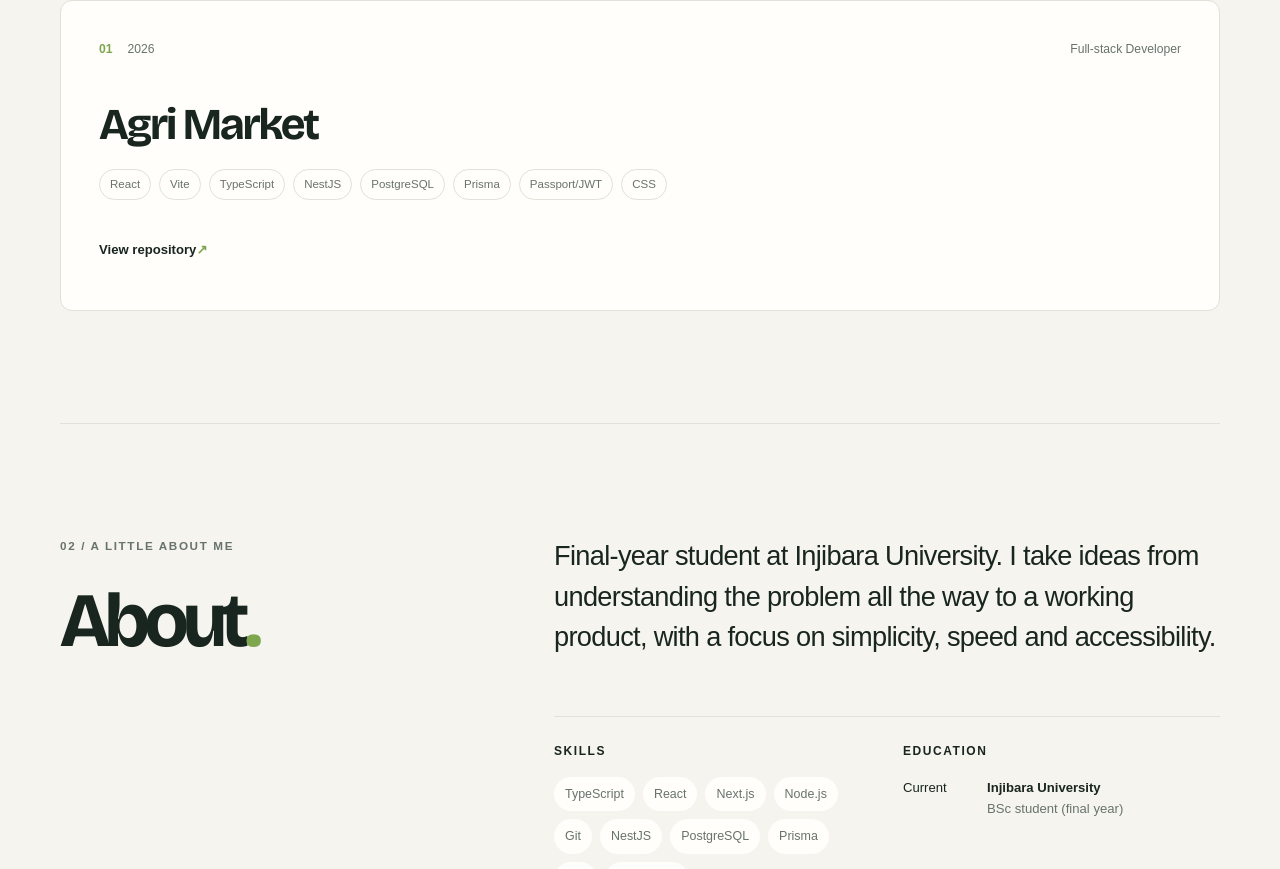
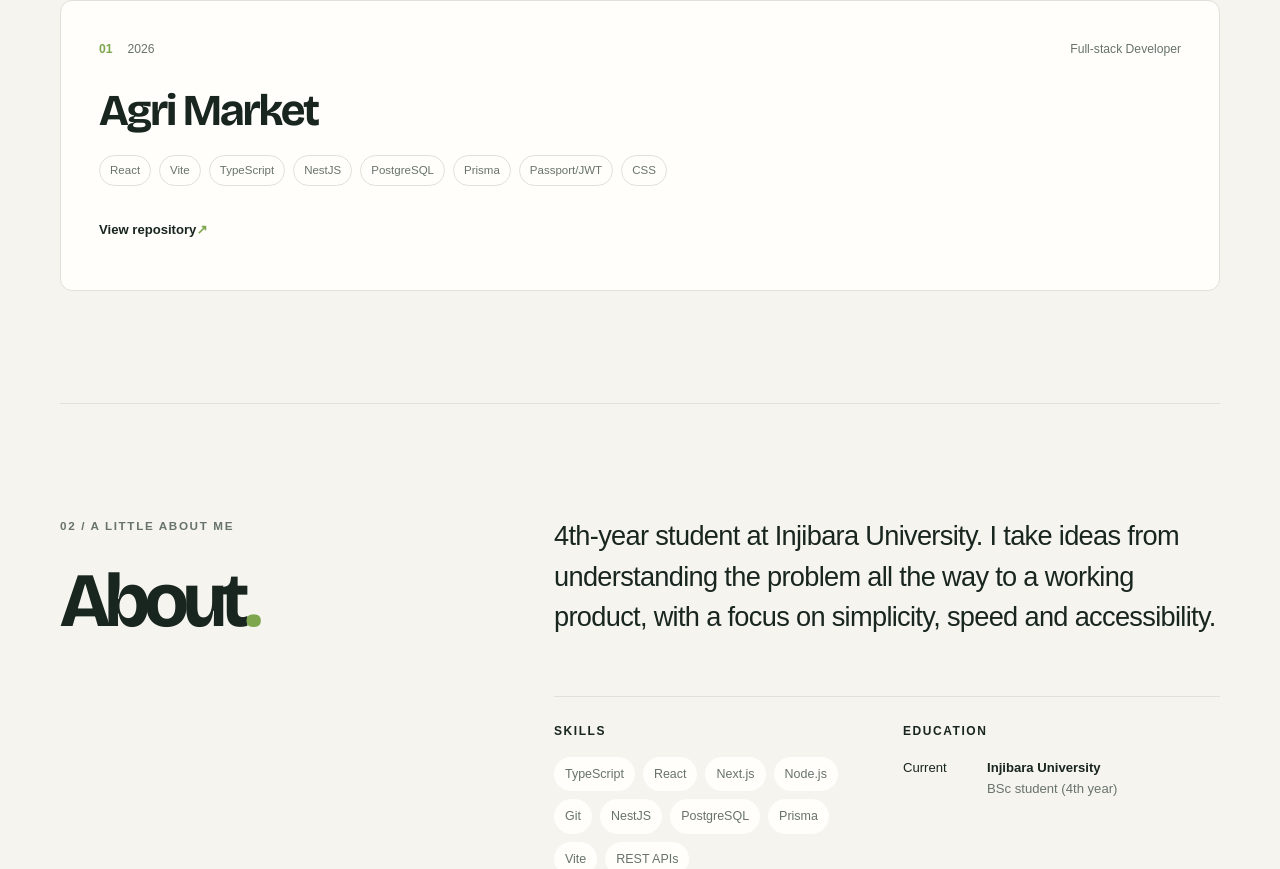
Before and after one commit to betesfa12/portfolio, a Next.js app: page / in a window 1280 px wide. Shown: the part 1071-1940 px from the top of the page. Built offline with nearby package versions, Linux system fonts and the light colour scheme.

Commit message:
Use 4th-year wording and restore Agri Market details
Co-authored-by: Copilot <223556219+Copilot@users.noreply.github.com>

```diff
--- a/app/globals.css
+++ b/app/globals.css
@@ -150,7 +150,6 @@ h1, h2, h3 { font-family: var(--font-display), var(--font-body), sans-serif; lin
 .section-intro { justify-self: end; color: var(--muted); font-size: .92rem; }
 .projects { display: grid; grid-template-columns: repeat(2, minmax(0, 1fr)); gap: 18px; }
 .project-card {
-  min-height: 260px;
   display: flex;
   flex-direction: column;
   padding: clamp(24px, 4vw, 38px);
@@ -164,14 +163,14 @@ h1, h2, h3 { font-family: var(--font-display), var(--font-body), sans-serif; lin
 .project-topline { display: flex; align-items: center; gap: 15px; color: var(--muted); font-size: .76rem; }
 .project-number { color: #7da64e; font-weight: 700; }
 .project-role { margin-left: auto; }
-.project-card h3 { margin-top: 42px; font-size: clamp(1.8rem, 4vw, 2.75rem); letter-spacing: -.05em; }
+.project-card h3 { margin-top: 28px; font-size: clamp(1.8rem, 4vw, 2.75rem); letter-spacing: -.05em; }
 .project-description { max-width: 520px; margin-top: 14px; color: var(--muted); font-size: .94rem; }
 .project-features { display: grid; gap: 8px; padding: 0; margin: 20px 0 0; color: var(--muted); font-size: .88rem; list-style: none; }
 .project-features li { position: relative; padding-left: 18px; }
 .project-features li::before { content: ""; position: absolute; top: .68em; left: 0; width: 6px; height: 6px; border-radius: 50%; background: #7da64e; }
 .tool-list { display: flex; flex-wrap: wrap; gap: 8px; padding: 0; margin: 20px 0 0; list-style: none; }
 .tool-list li { padding: 5px 10px; border: 1px solid var(--line); border-radius: 999px; color: var(--muted); font-size: .72rem; }
-.project-links { display: flex; flex-wrap: wrap; gap: 20px; margin-top: auto; padding-top: 28px; }
+.project-links { display: flex; flex-wrap: wrap; gap: 20px; margin-top: 22px; }
 .project-links a { min-height: 44px; display: inline-flex; align-items: center; text-decoration: none; font-size: .82rem; font-weight: 700; transition: color .2s; }
 .project-links a span { color: #7da64e; }
 
--- a/lib/data.ts
+++ b/lib/data.ts
@@ -16,7 +16,7 @@ export const profile = {
   title: "Software Developer",
   tagline: "I build fast, clean and simple digital products for real people.",
   about:
-    "Final-year student at Injibara University. I take ideas from understanding the problem all the way to a working product, with a focus on simplicity, speed and accessibility.",
+    "4th-year student at Injibara University. I take ideas from understanding the problem all the way to a working product, with a focus on simplicity, speed and accessibility.",
   email: "mengeshabetesfa2@gmail.com",
   cv: undefined,
   phone: "",
@@ -53,6 +53,6 @@ export const experience = [
   {
     period: "Current",
     place: "Injibara University",
-    what: "BSc student (final year)",
+    what: "BSc student (4th year)",
   },
 ];
```
